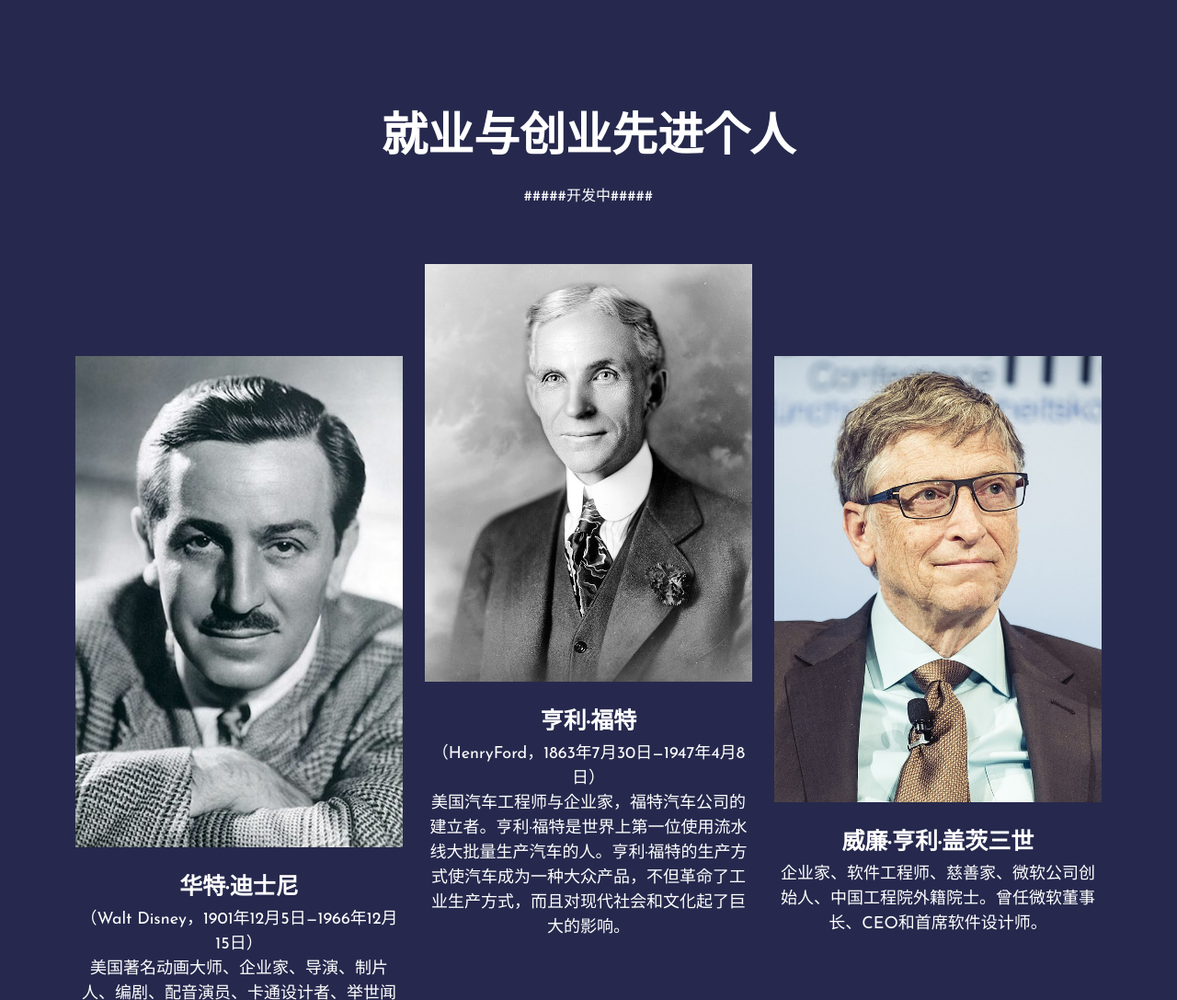
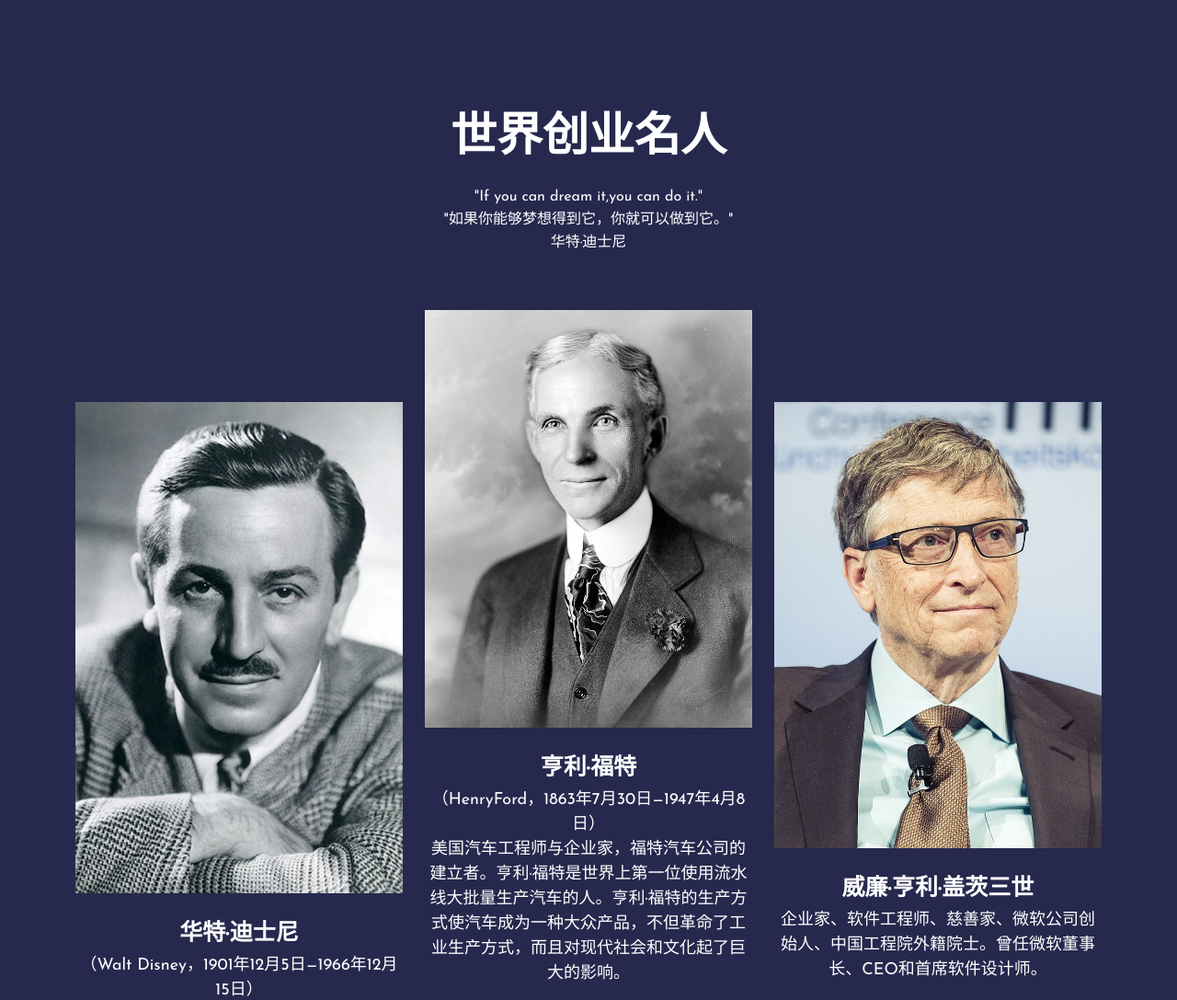
Before and after one commit to zyhgov/FX.BDT2203.github.io, a plain HTML site: page index.html in a window 1280 px wide. Shown: the part 5360-6447 px from the top of the page at 92% size. Drawn offline with Linux system fonts and the light colour scheme.

Commit message:
Update index.html

```diff
--- a/index.html
+++ b/index.html
@@ -721,8 +721,8 @@
     <div class="row justify-content-center">
       <div class="col-xxl-6 col-xl-7 col-lg-8">
         <div class="section-title text-center mb-60">
-          <h1>就业与创业先进个人</h1>
-          <p>#####开发中#####</p>
+          <h1>世界创业名人</h1>
+          <p>"If you can dream it,you can do it."<br />"如果你能够梦想得到它，你就可以做到它。"<br />华特·迪士尼</p>
         </div>
       </div>
     </div>
@@ -888,7 +888,7 @@
           </div>
           <div class="info">
             <h3>雅诗·兰黛</h3>
-            <span>化妆品牌雅诗·兰黛创始人。EsteeLauder，Origins，MAC，美国化妆品的半壁江山都归于其下。</span> </div>
+            <span>化妆品牌雅诗·兰黛创始人。EsteeLauder，Origins，MAC，美国化妆品的半壁江山都归于其下。（图为雅诗·兰黛在为顾客试口红）</span> </div>
         </div>
       </div>
       <div class="col-lg-4 col-md-8 col-sm-10">
```
